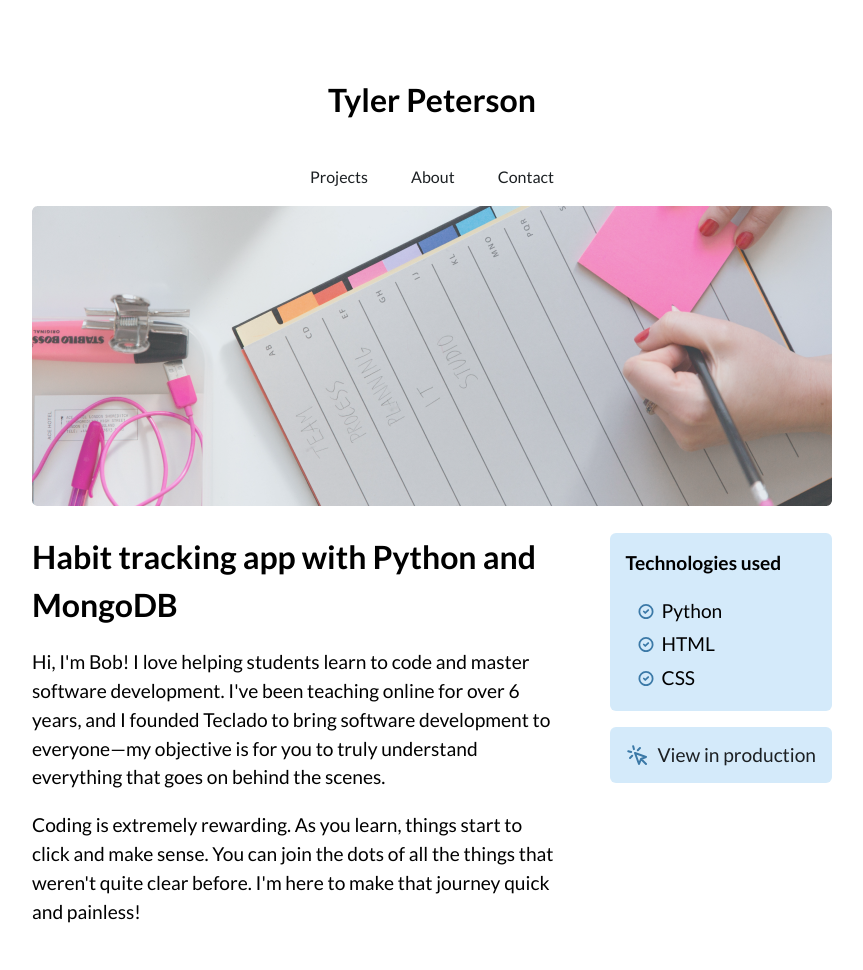
After one commit to murphyslaw2781/Portfolio, a Flask app: page /project/habit-tracking in a window 1280 px wide. The commit adds this page. Shown: the whole page, without its empty margins (208-1071 px from the left). Run offline with Flask 2, Linux system fonts and the light colour scheme.

Commit message:
Grids/Project Pages/Errorhandler

```diff
--- a/source/__init__.py
+++ b/source/__init__.py
@@ -1,15 +1,64 @@
-from flask import Flask, render_template
+from os import abort
+from flask import Flask, render_template, abort
 
 app = Flask(__name__)
 
+"""
+Storing my projects here instead of Database.
+Using a slug_to_projects Dict to pass to a route for projects
+for example slug_to_project = Slug:{All of Data}
+Making an Index to make it easier to search.
+"""
+projects = [
+    {
+        "name": "Habit tracking app with Python and MongoDB",
+        "thumb": "img/habit-tracking.png",
+        "hero": "img/habit-tracking-hero.png",
+        "categories": ["python", "web"],
+        "slug": "habit-tracking",
+        "prod": "https://udemy.com",
+    },
+    {
+        "name": "Personal finance tracking app with React",
+        "thumb": "img/personal-finance.png",
+        "hero": "img/personal-finance.png",
+        "categories": ["react", "javascript"],
+        "slug": "personal-finance",
+    },
+    {
+        "name": "REST API Documentation with Postman and Swagger",
+        "thumb": "img/rest-api-docs.png",
+        "hero": "img/rest-api-docs.png",
+        "categories": ["writing"],
+        "slug": "api-docs",
+    },
+]
+slug_to_project = {project["slug"]: project for project in projects}
+
+
 @app.route("/")
 def home():
-    return render_template("home.html")
+    return render_template("home.html", projects=projects)
+
 
 @app.route("/about")
 def about():
     return render_template("about.html")
 
+
 @app.route("/contact")
 def contact():
     return render_template("contact.html")
+
+
+# You need to create "project_"slug".html to render pages
+@app.route("/project/<string:slug>")
+def project(slug):
+    if slug not in slug_to_project:
+        abort(404)
+    return render_template(f"project_{slug}.html", project=slug_to_project[slug])
+
+
+@app.errorhandler(404)
+def page_not_found(error):
+    return render_template("404.html"), 404
--- a/source/static/css/style.css
+++ b/source/static/css/style.css
@@ -1,7 +1,6 @@
-
 *,
 *::before,
-*::after{
+*::after {
   box-sizing: border-box;
 }
 
@@ -9,33 +8,27 @@ html {
   font-family: Lato, "sans-serif";
 }
 
-body{
+body {
   margin-top: 80px;
-
 }
 
 .header {
   text-align: center;
-    padding-bottom: 10px;
+  padding-bottom: 1.25rem;
 }
 
-.nav{
+.nav {
   margin-bottom: 3rem;
   font-size: 1.2rem;
-
 }
 
 .nav__link {
   text-decoration: none;
   color: #1c2023;
-
 }
 
-/*This not last of type means:
- first 2 links will have a margin right, but the last in the row will not.*/
-.nav__link:not(:last-of-type){
+.nav__link:not(:last-of-type) {
   margin-right: 2.5rem;
-
 }
 
 .nav__link--active,
@@ -43,36 +36,221 @@ body{
   font-weight: bold;
 }
 
-.main{
+.main {
+  display: flex;
+  justify-content: center;
   margin: 0 auto;
-
-
 }
 
-.main--about{
+.main--about,
+.main--error {
+  flex-direction: column;
   max-width: 500px;
   padding: 0 1rem;
   line-height: 150%;
+}
 
-}
-.contact{
+.contact {
   display: flex;
   justify-content: center;
   margin-bottom: 1.5rem;
   font-size: 1.5rem;
   text-align: center;
+}
 
-}
-.contact__details{
+.contact__details {
+  /* 1ch is equivalent to the width of the 0 character at the current
+       font size. This allows to create a roughly one letter gap bewteen
+       the contact label and the associated contact detail */
+
   margin-left: 1ch;
 }
-.contact__link{
-    color: black;
+
+.contact__link {
+  color: #000;
   text-decoration: none;
+
+  /* We can modify the text decoration colour and thickness to
+       create a custom underline, but the text-decoration-thickness
+       property isn't currently supported on Chrome.
+
+       Using box-shadow to simulate the underline gives us a
+       cross-browser solution. */
+
   box-shadow: 0 3px 0 0 #4cafda;
+}
 
+.contact__link:hover {
+  color: #4cafda;
 }
-.contact__link:hover{
-    color: #4caf4c;
 
+.projects {
+  display: grid;
+  grid-template-columns: 1fr;
+  grid-column-gap: 1.25rem;
+  justify-content: center;
+  justify-items: center;
+  max-width: 21.875rem;
+  margin: 0 auto;
 }
+
+@media (min-width: 48.75em) {
+  .projects {
+    grid-template-columns: repeat(2, 1fr);
+    max-width: 45rem;
+  }
+}
+
+@media (min-width: 70em) {
+  .projects {
+    grid-template-columns: repeat(3, 1fr);
+    max-width: 68rem;
+  }
+}
+
+.project-card {
+  padding: 0.75rem 0;
+}
+
+.project-card__image {
+  max-width: 100%;
+  margin-bottom: 1rem;
+  transition: transform 0.2s ease-in-out;
+}
+
+.project-card__meta {
+  padding: 0 1.25rem;
+}
+
+.project-card__name {
+  margin: 0;
+  font-size: 1.5rem;
+  line-height: 2.25rem;
+  color: #1c2023;
+}
+
+.project-card:hover .project-card__image {
+  transform: translateY(-0.5rem);
+}
+
+.project-card:hover .project-card__name {
+  text-decoration: underline;
+}
+
+.categories {
+  display: flex;
+  padding: 0;
+  margin: 0 0 0.75rem;
+  color: #3d84a3;
+  list-style: none;
+  line-height: 1.45;
+  text-transform: uppercase;
+  font-size: 1.1rem;
+  letter-spacing: 0.075rem;
+}
+
+/* Adds an ::after pseudo-element to each category tag, except the last one.
+   This psuedo-element contains a pipe character (|), which acts as a seperator
+   between the tags. */
+
+.categories__tag:not(:last-of-type)::after {
+  content: "|";
+  margin: 0 0.25rem;
+}
+
+.hero {
+  width: 100%;
+  margin-bottom: 1.5rem;
+}
+
+.project {
+  display: flex;
+  flex-direction: column;
+  font-size: 1.2rem;
+  max-width: 50rem;
+  padding: 0 1rem;
+}
+
+.project__content {
+  margin-bottom: 1rem;
+  line-height: 150%;
+}
+
+@media (min-width: 48.75em) {
+  .project {
+    flex-direction: row;
+    padding: 0;
+  }
+
+  .project__content {
+    flex: 7;
+    margin-right: 3rem;
+    padding: 0;
+  }
+}
+
+.project__heading {
+  margin: 0;
+  font-size: 2rem;
+  line-height: 150%;
+}
+
+.project__heading--meta {
+  font-size: inherit;
+  margin-bottom: 1rem;
+}
+
+.project__meta-group {
+  margin-bottom: 1rem;
+}
+
+.project__meta-group,
+.cta {
+  padding: 1rem;
+  background-color: #d4eafa;
+  border-radius: 6px;
+}
+
+.cta {
+  display: flex;
+  flex-direction: row;
+  align-items: center;
+  justify-content: center;
+  color: #1c2023;
+  text-decoration: none;
+}
+
+.cta:hover {
+  text-decoration: underline;
+}
+
+.cta__icon {
+  margin-right: 0.5rem;
+  transform: translateY(1px);
+}
+
+.technology-list {
+  list-style: none;
+  padding-left: 0.75rem;
+  margin: 0;
+  line-height: 1.75;
+}
+
+.technology-list__item:before {
+  content: "";
+  display: inline-block;
+  height: 1rem;
+  width: 1rem;
+  background-image: url("/static/img/list-check.svg");
+  background-size: contain;
+  background-repeat: no-repeat;
+  margin-right: 0.5rem;
+
+  /* necessary for vertical centering */
+  transform: translateY(2px);
+}
+
+/* Utility class to remove link styles */
+.u-bare-link {
+  text-decoration: none;
+}
--- a/source/templates/base.html
+++ b/source/templates/base.html
@@ -10,6 +10,7 @@
     <link rel="preconnect" href="https://fonts.gstatic.com" crossorigin>
     <link rel="stylesheet" href="https://fonts.googleapis.com/css2?family=Lato:wght@400;700&display=swap">
     <link rel="stylesheet" href="{{ url_for('static', filename='css/style.css')}}">
+
 </head>
 
 <body>
--- a/source/templates/contact.html
+++ b/source/templates/contact.html
@@ -17,7 +17,8 @@
         <div class='contact'>
         <dt>Twitter:</dt>
         <dd class "contact__details">
-        <a class='contact__link' href="https://twitter.com/NubzTyler" target="blank" rel="noopener noreferrer"> @NubzTyler</a></dd>
+        <a class='contact__link'
+        href="https://twitter.com/NubzTyler" target="blank" rel="noopener noreferrer"> @NubzTyler</a></dd>
         </div>
 
     </dl>
--- /dev/null
+++ b/source/templates/project_habit-tracking.html
@@ -0,0 +1,47 @@
+{% extends 'base.html' %}
+{% block content %}
+    <main class="main main--project">
+        <div>
+            <img
+                class="hero"
+                src="{{ url_for('static', filename=project['hero']) }}"
+                alt="A hand holding a pen, about to write something in a project planner."
+            />
+
+            <article class="project">
+                <article class="project__content">
+                    <h2 class="project__heading">{{ project['name'] }}</h2>
+
+                    <p>
+                        Hi, I'm Bob! I love helping students learn to code and master software development.
+                        I've been teaching online for over 6 years, and I founded Teclado to bring software
+                        development to everyone—my objective is for you to truly understand everything
+                        that goes on behind the scenes.
+                    </p>
+                    <p>
+                        Coding is extremely rewarding. As you learn, things start to click and make sense.
+                        You can join the dots of all the things that weren't quite clear before.
+                        I'm here to make that journey quick and painless!
+                    </p>
+                </article>
+
+                <section>
+                    <article class="project__meta-group">
+                        <h3 class="project__heading project__heading--meta">Technologies used</h3>
+
+                        <ul class="technology-list">
+                            <li class="technology-list__item">Python</li>
+                            <li class="technology-list__item">HTML</li>
+                            <li class="technology-list__item">CSS</li>
+                        </ul>
+                    </article>
+
+                    <a class="cta" href="{{ project['prod'] }}" target="blank" rel="noopener noreferrer">
+                        <img class="cta__icon" src="{{ url_for('static', filename='img/pointer.svg') }}">
+                        View in production
+                    </a>
+                </section>
+            </article>
+        </div>
+    </main>
+{% endblock %}
```
Also changed, not shown: source/static/css/timeline.css (added, +74 -0 lines), source/templates/404.html (added, +23 -0 lines), source/templates/about.html (+14 -2 lines), source/templates/home.html (+27 -1 lines), source/static/img/habit-tracking-hero.png (added), source/static/img/habit-tracking.png (added), source/static/img/list-check.svg (added), source/static/img/personal-finance.png (added), source/static/img/pointer.svg (added), source/static/img/rest-api-docs.png (added). Lines whose indentation alone changed are shown as unchanged.
